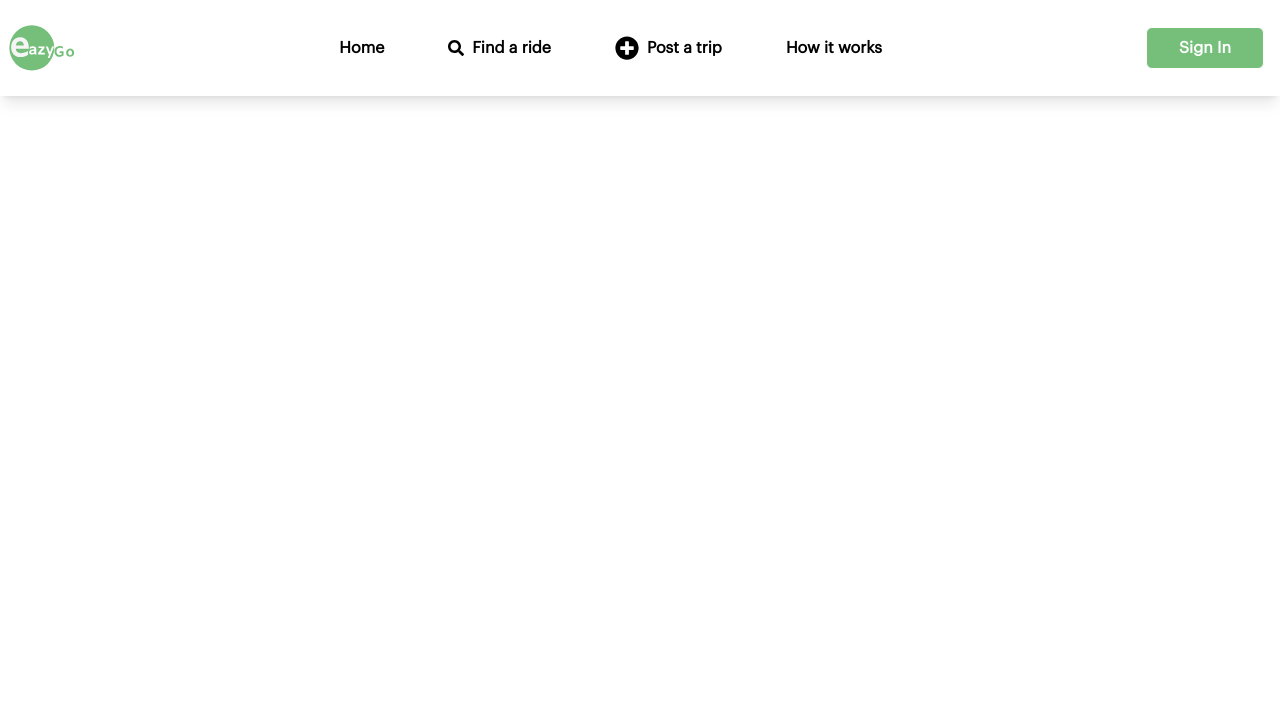
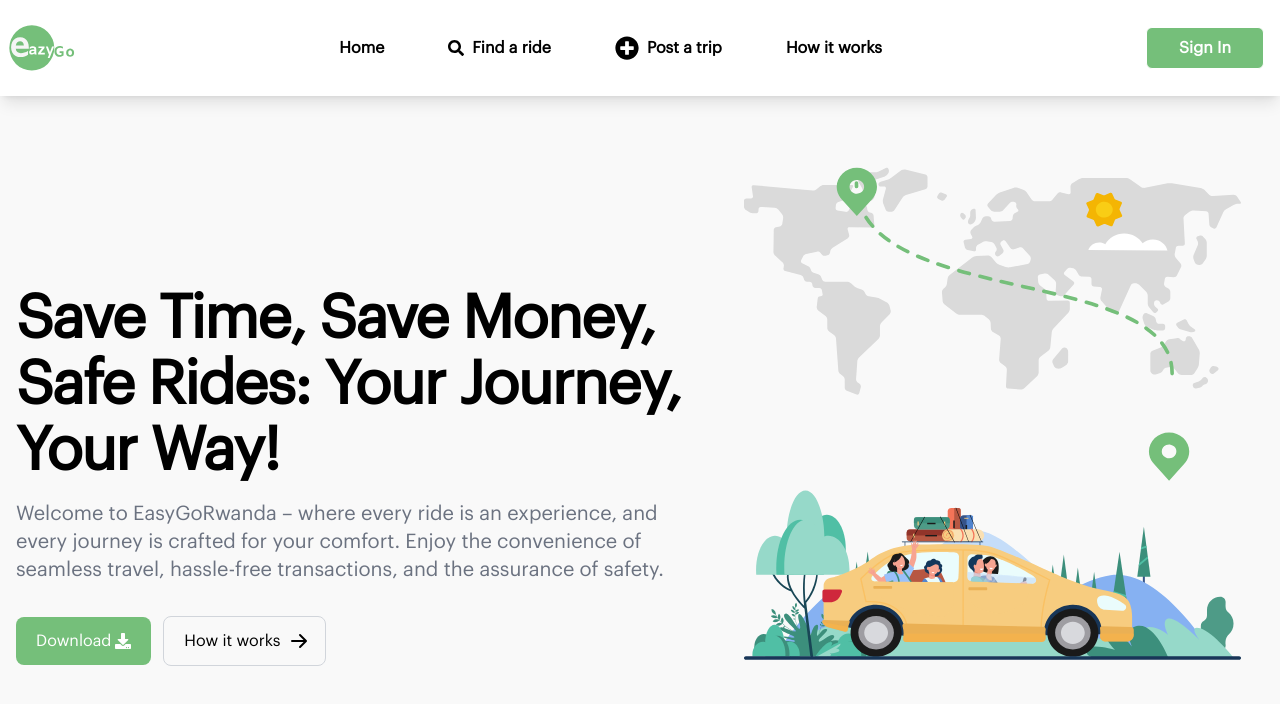
Before and after one commit to ALVINdimpos/EazyGoRwanda-fn, a React (Vite) app: page / in a window 1280 px wide. Shown: the top 704 px of the page. Built offline with nearby package versions, Linux system fonts and the light colour scheme; a web font is replaced by a local one.

Commit message:
FT: Add hero section

```diff
--- a/src/assets/index.jsx
+++ b/src/assets/index.jsx
@@ -1 +1,2 @@
 export { default as Logo } from './Logo.svg';
+export { default as Hero } from './hero.svg';
--- /dev/null
+++ b/src/components/HeroSection.jsx
@@ -0,0 +1,53 @@
+/* eslint-disable react/no-unknown-property */
+/* eslint-disable no-unused-vars */
+import React from 'react';
+import { Hero } from '../assets';
+import { Link } from 'react-router-dom';
+import { FaDownload } from 'react-icons/fa';
+const HeroSection = () => {
+  return (
+    <section className=''>
+      <div className='grid max-w-screen-xl px-4 py-8 mx-auto lg:gap-8 xl:gap-0 lg:py-16 lg:grid-cols-12 h-[100vh]'>
+        <div className='mr-auto place-self-center lg:col-span-7 mt-[-40px]'>
+          <h1 className='max-w-2xl mb-4 text-4xl font-extrabold leading-none tracking-tight md:text-5xl xl:text-6xl dark:text-floor'>
+            Save Time, Save Money, Safe Rides: Your Journey, Your Way!
+          </h1>
+          <p className='max-w-2xl mb-6 font-light text-gray-500 lg:mb-8 md:text-lg lg:text-xl dark:text-gray-400'>
+            Welcome to EasyGoRwanda – where every ride is an experience, and every journey is crafted for your comfort.
+            Enjoy the convenience of seamless travel, hassle-free transactions, and the assurance of safety.
+          </p>
+          <Link
+            to=''
+            className='inline-flex items-center justify-center gap-1 px-5 py-3 mr-3 text-base font-medium text-center text-white rounded-lg bg-primary hover:bg-primary-800 focus:ring-4 focus:ring-primary-300 dark:focus:ring-primary-900'
+          >
+            Download
+            <FaDownload />
+          </Link>
+          <Link
+            to=''
+            className='inline-flex items-center justify-center px-5 py-3 text-base font-medium text-center border border-gray-300 rounded-lg focus:ring-4 focus:ring-gray-100 dark:text-floor '
+          >
+            How it works
+            <svg
+              className='w-5 h-5 ml-2 -mr-1'
+              fill='currentColor'
+              viewBox='0 0 20 20'
+              xmlns='http://www.w3.org/2000/svg'
+            >
+              <path
+                fill-rule='evenodd'
+                d='M10.293 3.293a1 1 0 011.414 0l6 6a1 1 0 010 1.414l-6 6a1 1 0 01-1.414-1.414L14.586 11H3a1 1 0 110-2h11.586l-4.293-4.293a1 1 0 010-1.414z'
+                clip-rule='evenodd'
+              ></path>
+            </svg>
+          </Link>
+        </div>
+        <div className='hidden lg:mt-0 lg:col-span-5 lg:flex'>
+          <img src={Hero} alt='mockup' className='h-[500px] ' />
+        </div>
+      </div>
+    </section>
+  );
+};
+
+export default HeroSection;
--- a/src/components/Navbar.jsx
+++ b/src/components/Navbar.jsx
@@ -12,7 +12,7 @@ const Navbar = () => {
   };
 
   return (
-    <header className='bg-white shadow-lg bg-opacity-5'>
+    <header className='shadow-lg bg-secondary bg-opacity-5'>
       <div className='container flex items-center justify-between h-24 mx-auto'>
         <Link to='/' className='flex items-center justify-center'>
           <img className='h-16' src={Logo} alt='Logo' />
--- a/src/containers/Home.jsx
+++ b/src/containers/Home.jsx
@@ -1,9 +1,12 @@
+/* eslint-disable no-unused-vars */
 import React from 'react';
 import { Navbar } from '../components';
+import HeroSection from '../components/HeroSection';
 const Home = () => {
   return (
     <div>
       <Navbar />
+      <HeroSection />
     </div>
   );
 };
--- a/src/index.css
+++ b/src/index.css
@@ -62,6 +62,7 @@ body {
   -webkit-box-direction: normal;
   -ms-flex-direction: column;
   flex-direction: column;
+  background-color: var(--tertiary);
 }
 
 img,
```
